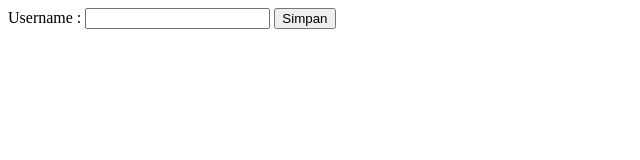
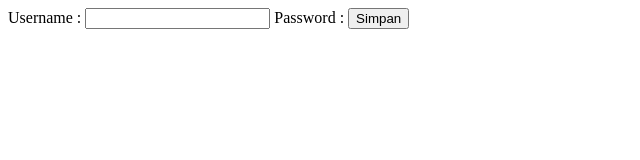
Before and after one commit to bowo123456/belajar-niomic, a plain HTML site: page login.html in a window 1280 px wide. Shown: the whole page, without its empty margins (0-640 px from the left). Drawn offline with Linux system fonts and the light colour scheme.

Commit message:
edit login

```diff
--- a/login.html
+++ b/login.html
@@ -9,6 +9,7 @@
     <form action="" method="post">
         <label for="">Username : </label>
         <input type="password" name="" id="">
+        <label for="">Password :</label>
         <button type="submit">Simpan</button>
     </form>
 </body>
```
